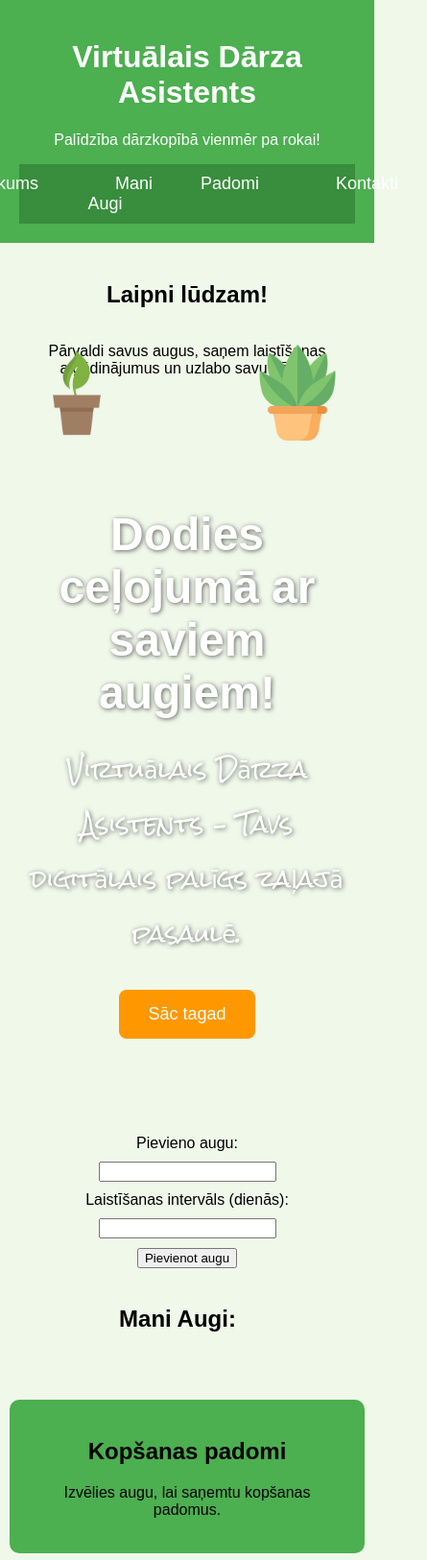
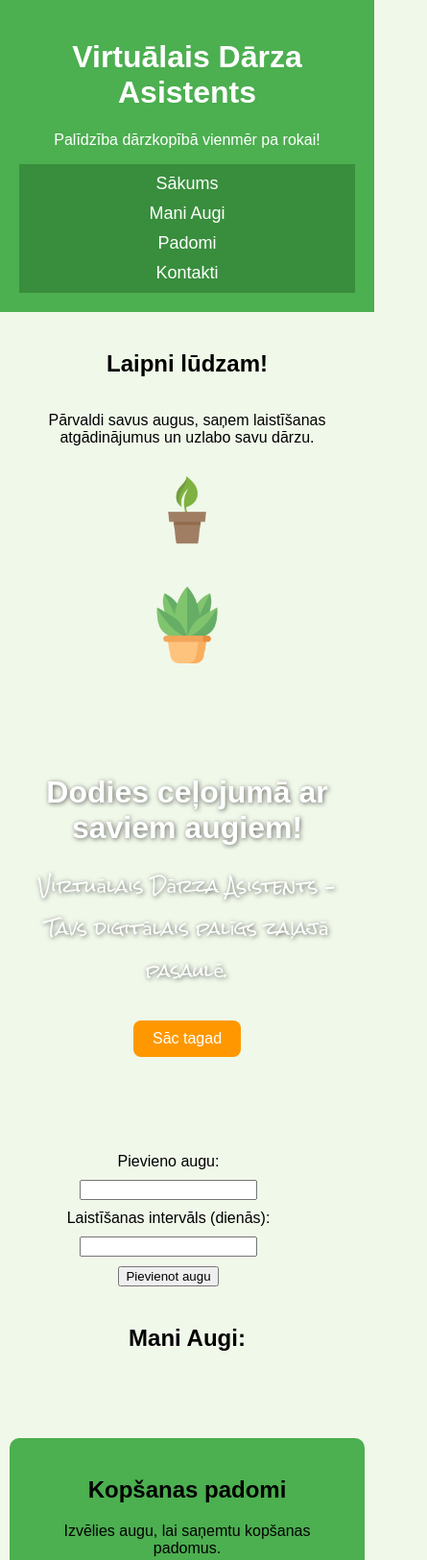
Before and after one commit to Megniss/V-D-A, a plain HTML site: page index.html in a window 390 px wide. Shown: the top 1625 px of the page at 96% size, 445 px wide, since content can reach past the window. Drawn offline with Linux system fonts and the light colour scheme; a web font is replaced by a local one.

Commit message:
Salaboju  responsivitati

```diff
--- a/static/styles.css
+++ b/static/styles.css
@@ -336,3 +336,87 @@ nav a:hover {
     background-color: #5C4033;
     transform: scale(0.98);
 }
+
+@media screen and (max-width: 768px) {
+    .content-container {
+        flex-direction: column;
+        align-items: center;
+        justify-content: center;
+    }
+
+    .side-image {
+        position: static;
+        transform: none;
+        margin: 10px 0;
+        width: 80px;
+        height: 80px;
+    }
+
+    .text-content {
+        max-width: 90%;
+        padding: 10px;
+    }
+
+    .hero-title {
+        font-size: 32px;
+    }
+
+    .hero-subtitle {
+        font-size: 18px;
+    }
+
+    .hero-button {
+        padding: 10px 20px;
+        font-size: 16px;
+    }
+
+    nav ul {
+        flex-direction: column;
+        gap: 10px;
+    }
+
+    nav li {
+        display: block;
+    }
+
+    .garden {
+        flex-direction: column;
+        align-items: center;
+    }
+
+    form {
+        width: 90%;
+    }
+
+    #footer-info, .contact {
+        width: 95%;
+    }
+
+    .plant-card {
+        width: 90%;
+    }
+
+    #footer-box {
+        flex-direction: column;
+        gap: 10px;
+    }
+}
+
+@media screen and (min-width: 769px) and (max-width: 1024px) {
+    .text-content {
+        max-width: 70%;
+    }
+
+    .side-image {
+        width: 90px;
+        height: 90px;
+    }
+
+    .hero-title {
+        font-size: 40px;
+    }
+
+    .hero-subtitle {
+        font-size: 20px;
+    }
+}
```
